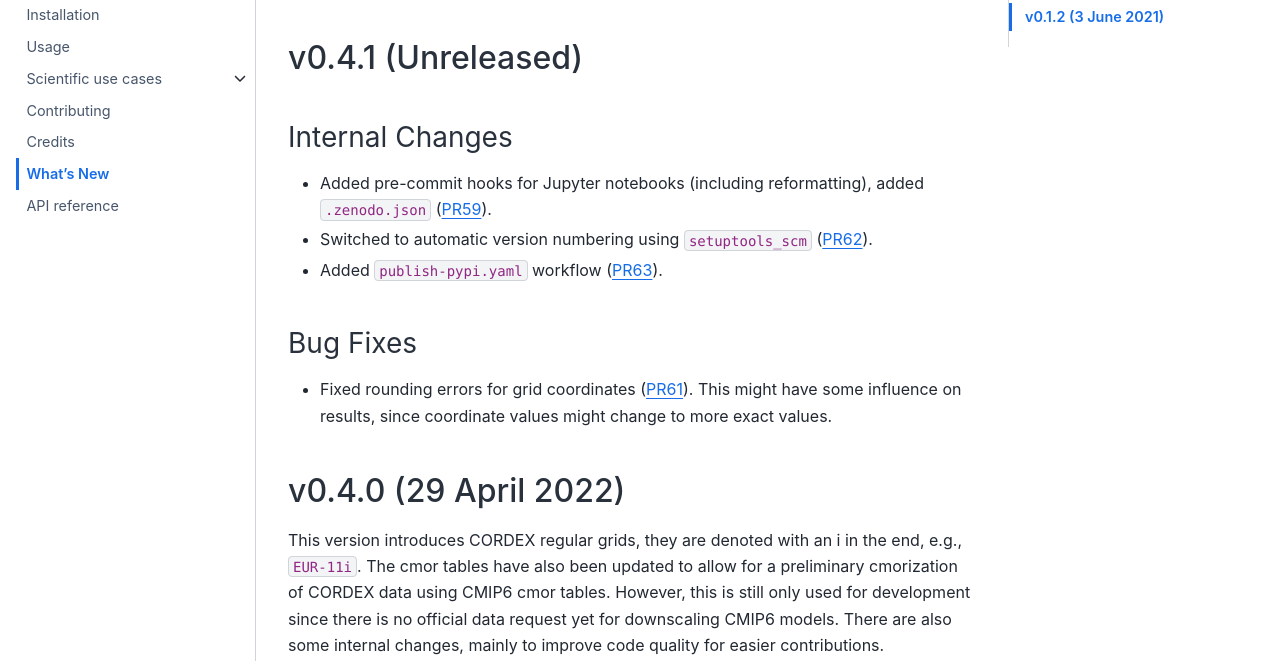
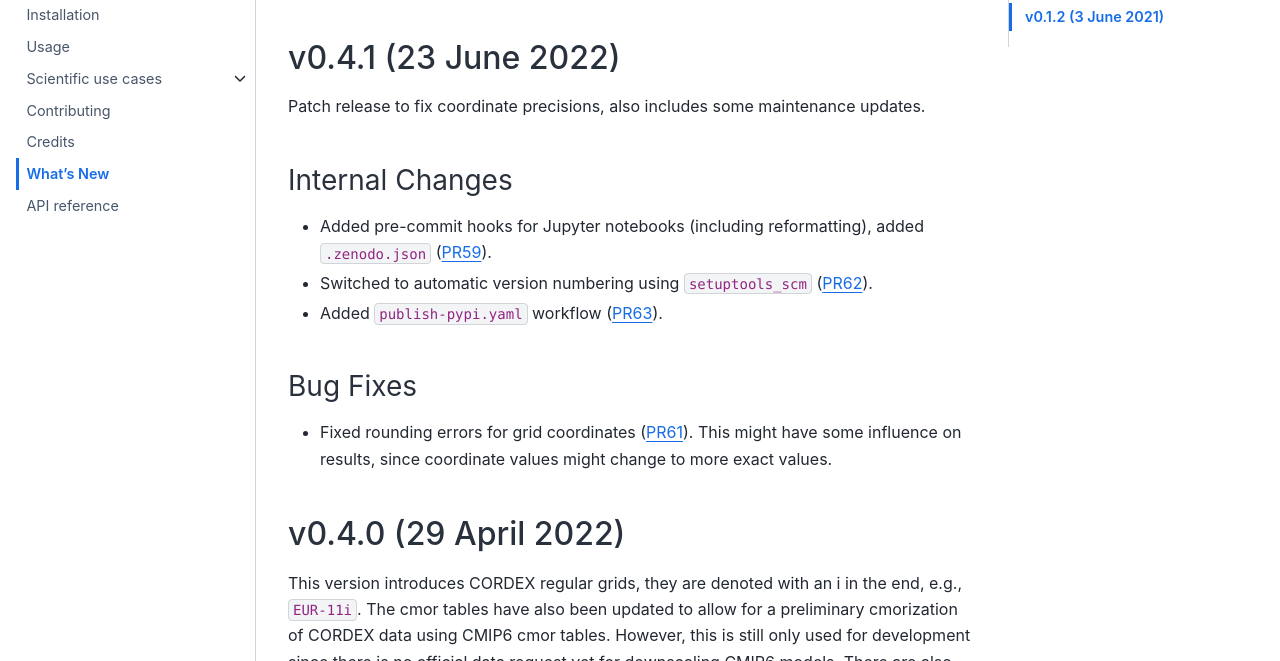
Before and after one commit to euro-cordex/py-cordex, a Sphinx documentation site: the page built from docs/whats_new.rst, in a window 1280 px wide and 900 px high, cut to the strip 239-900 px from the top of the window. Built offline with Sphinx 7.4.7 and the Sphinx Book theme 1.1.4, drawn with Linux system fonts in a browser that asks for light colours; pages that are not in the unit, such as notebooks, are missing from menus; some of the changed text lies outside the part shown.

Commit message:
Update whats_new.rst

```diff
--- a/docs/whats_new.rst
+++ b/docs/whats_new.rst
@@ -9,8 +9,10 @@ What's New
     import pyremo
 
 
-v0.4.1 (Unreleased)
--------------------
+v0.4.1 (23 June 2022)
+---------------------
+
+Patch release to fix coordinate precisions, also includes some maintenance updates.
 
 Internal Changes
 ~~~~~~~~~~~~~~~~
```
